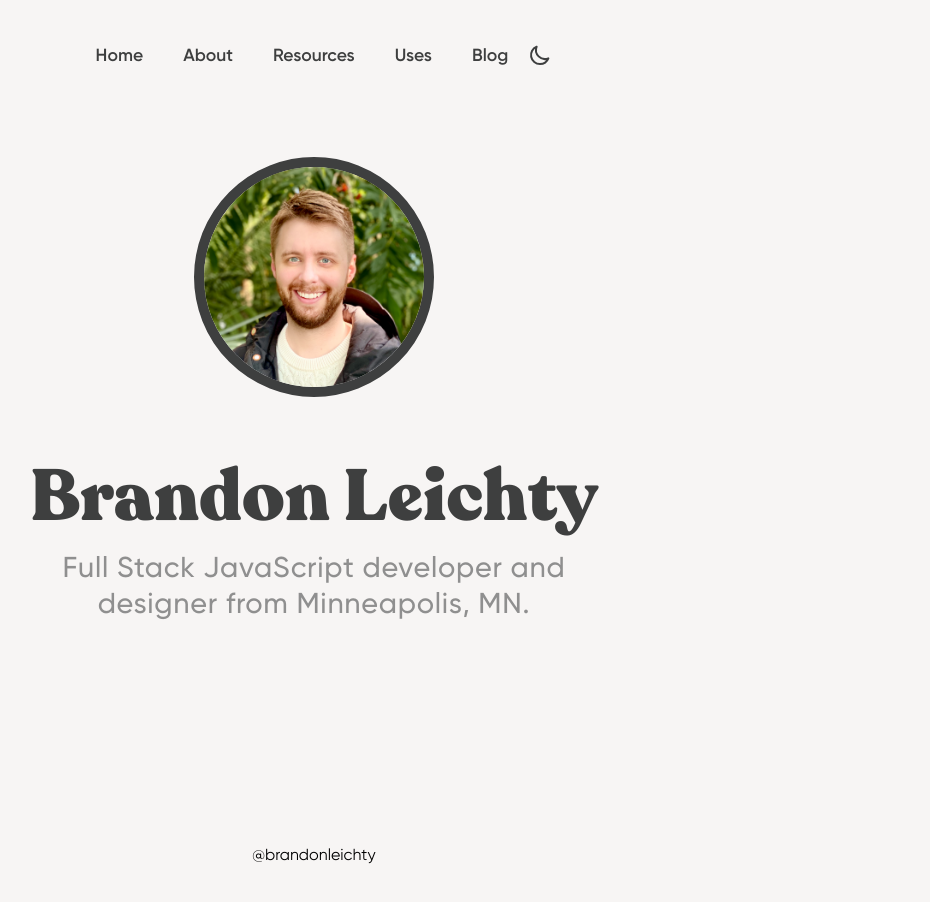
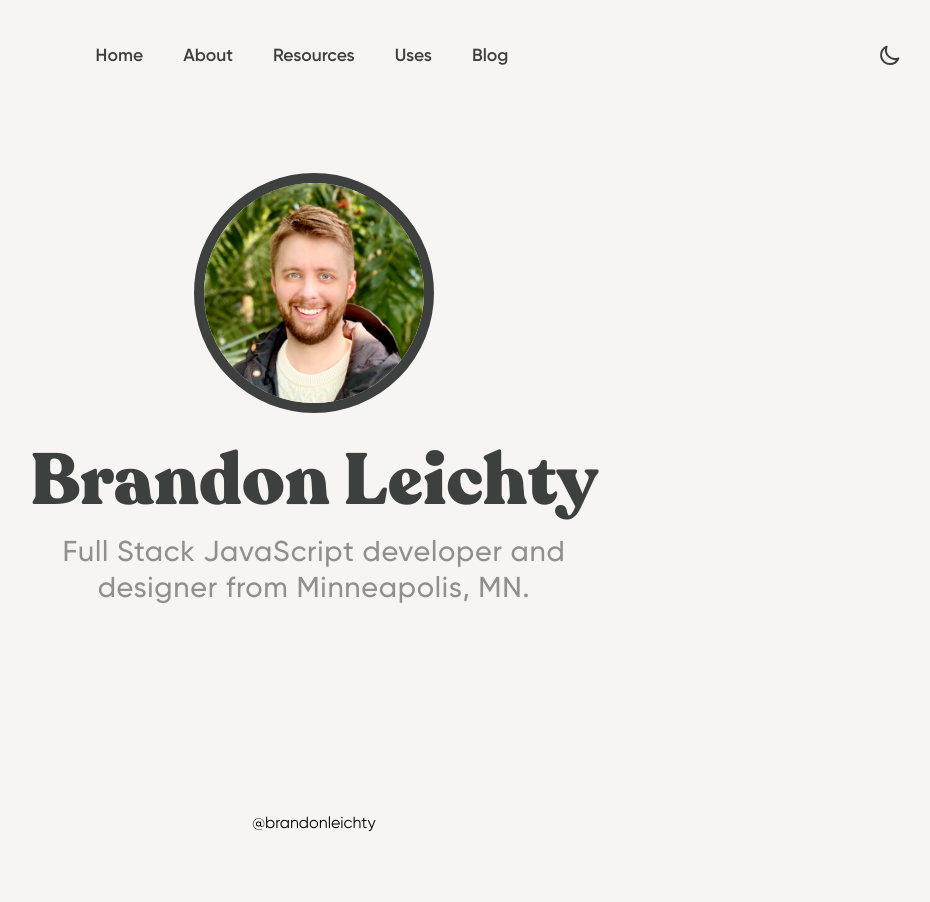
Before and after one commit to brandonleichty/personal-website-nextjs, a Next.js app: page / in a window 1280 px wide. Shown: the top 902 px of the page, without its empty margins (326-1256 px from the left). Built offline with nearby package versions, Linux system fonts and the light colour scheme.

Commit message:
add burger menu css

```diff
--- a/styles/globals.css
+++ b/styles/globals.css
@@ -85,7 +85,6 @@ nav ul li, .theme-toggle {
   margin: 10px;
 }
 
-header,
 footer {
   padding: 2rem;
   display: grid;
@@ -149,17 +148,60 @@ section {
 .resource-section-heading h3 {
   font-weight: bold;
   color: #03cffe;
+  /* color: #4603fe; */
 }
 
 .hero-image-wrapper {
   display: grid;
   place-items: center;
-  padding-bottom: 4rem;
+  padding-bottom: 2rem;
+  padding-top: 4rem;
 }
 
 .hero-image-wrapper img {
   border: solid 10px;
 }
+
+.tech-stack-icons {
+  margin: 0 auto;
+}
+
+.burger-nav-container {
+  padding: 5px;
+}
+
+nav, nav ul {
+  width: 100%;
+}
+
+.navigation-wrapper {
+  justify-content: center;
+  padding-top: 2rem;
+  padding-right: 2rem;
+  padding-left: 2rem;
+}
+
+.burger-nav-wrapper {
+  justify-content: flex-end;
+}
+
+.burger-nav-wrapper button {
+  margin: 5px;
+}
+
+
+ .dark nav .burger .burger-lines,
+ .dark nav .burger .burger-lines:after,
+ .dark nav .burger .burger-lines:before {
+    background-color:#fff;
+  }
+
+nav .burger .burger-lines,
+nav .burger .burger-lines:after,
+nav .burger .burger-lines:before {
+  background-color: #3e3f3f;
+}
+
 /* footer {
   padding-top: 8vmax;
   padding-bottom: 8vmax;
```
